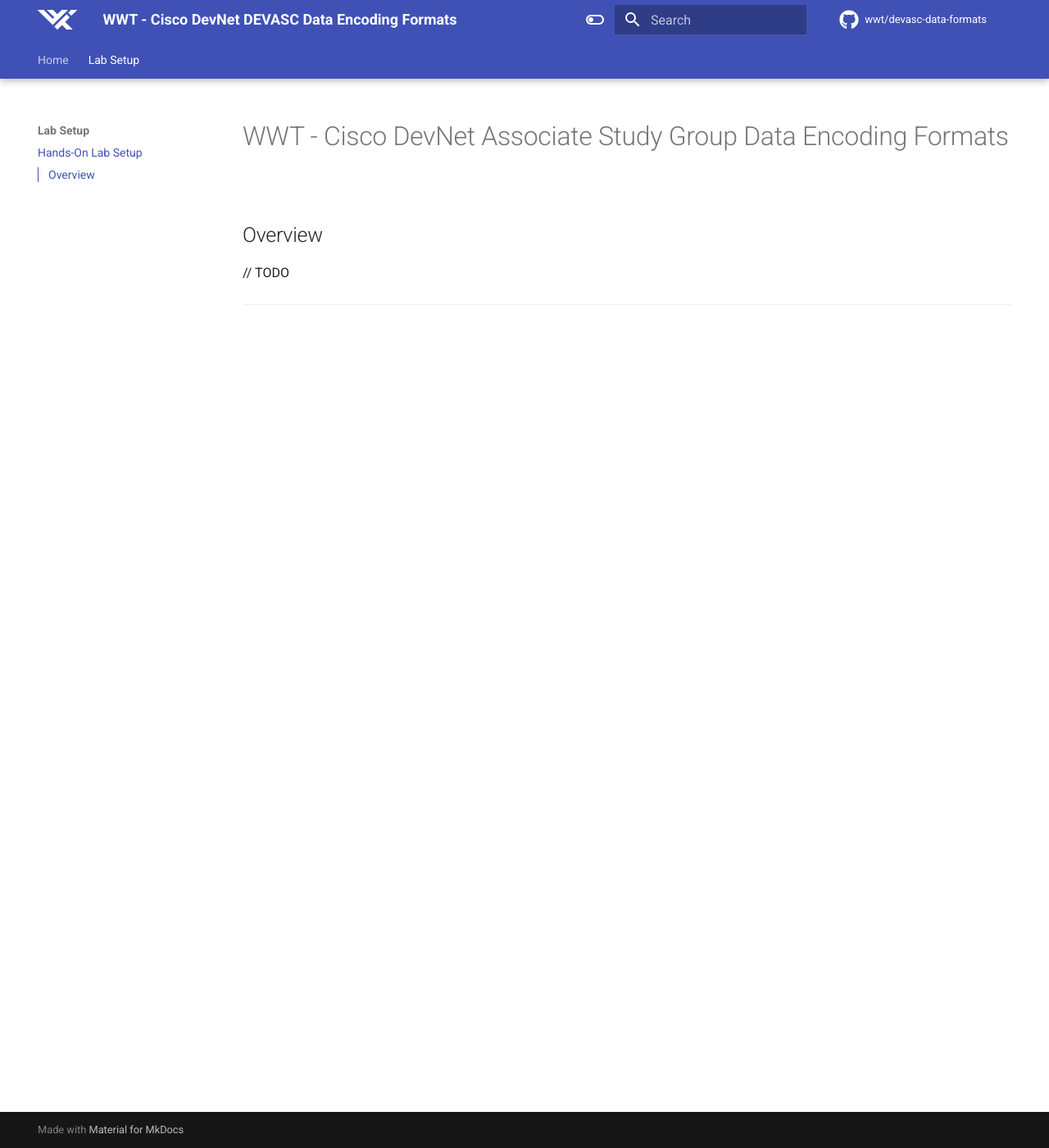
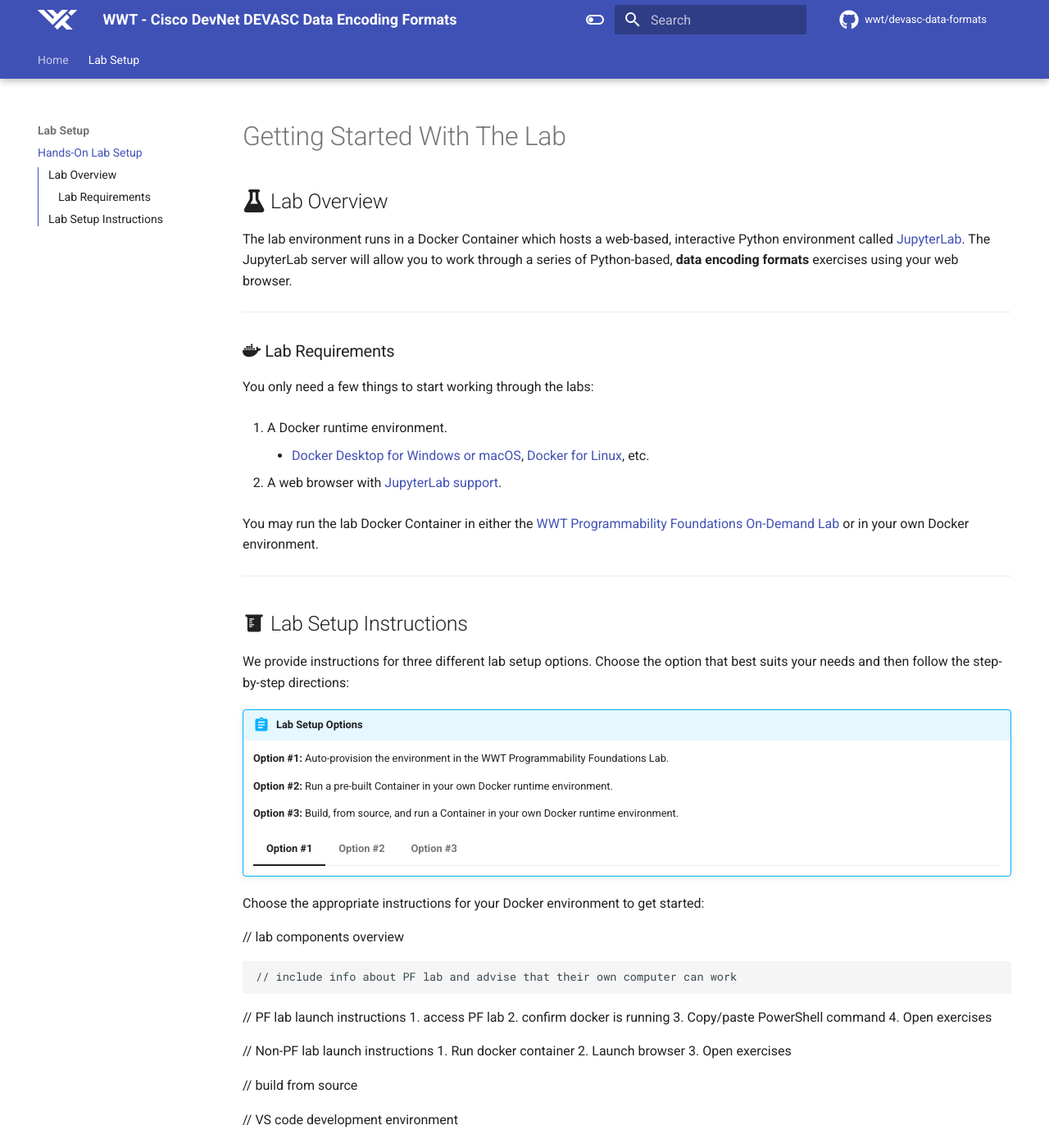
Before and after one commit to wwt/devasc-data-formats, an MkDocs documentation site: the page built from docs/sections/section_1.md, in a window 1280 px wide and 1400 px high. Shown: the whole window at 82% size. Built offline with MkDocs 1.6.1 and Material for MkDocs 9.7.7, drawn with Linux system fonts in a browser that asks for light colours; comment, search, counter and statistics services are not loaded.

Commit message:
Added content

```diff
--- a/docs/sections/section_1.md
+++ b/docs/sections/section_1.md
@@ -1,7 +1,62 @@
-# WWT - Cisco DevNet Associate Study Group Data Encoding Formats
+# Getting Started With The Lab
 
-## Overview
+## :fontawesome-solid-flask: Lab Overview
 
-// TODO
+The lab environment runs in a Docker Container which hosts a web-based, interactive Python environment called [JupyterLab](https://jupyterlab.readthedocs.io/en/stable/getting_started/overview.html "JupyterLab Overview & User Guide"){target=_blank}.  The JupyterLab server will allow you to work through a series of Python-based, **data encoding formats** exercises using your web browser.
 
 ---
+
+### :fontawesome-brands-docker: Lab Requirements
+
+You only need a few things to start working through the labs:
+
+1. A Docker runtime environment.
+
+    - [Docker Desktop for Windows or macOS](https://www.docker.com/products/docker-desktop "Docker Desktop for Windows or macOS"){target=_blank}, [Docker for Linux](https://hub.docker.com/search?offering=community&operating_system=linux&q=&type=edition "Docker for Linux"){target=_blank}, etc.
+
+2. A web browser with [JupyterLab support](https://jupyterlab.readthedocs.io/en/stable/getting_started/installation.html#supported-browsers "JupyterLab Supported Browsers"){target=_blank}.
+
+You may run the lab Docker Container in either the [WWT Programmability Foundations On-Demand Lab](https://www.wwt.com/lab/programmability-foundations-lab "WWT Programmability Foundations On-Demand Lab"){target=_blank} or in your own Docker environment.
+
+---
+
+## :material-beaker: Lab Setup Instructions
+
+We provide instructions for three different lab setup options.  Choose the option that best suits your needs and then follow the step-by-step directions:
+
+!!! abstract "Lab Setup Options"
+
+    **Option #1:** Auto-provision the environment in the WWT Programmability Foundations Lab.
+
+    **Option #2:** Run a pre-built Container in your own Docker runtime environment.
+
+    **Option #3:** Build, from source, and run a Container in your own Docker runtime environment.
+
+    === "Option #1"
+
+    === "Option #2"
+
+    === "Option #3"
+
+Choose the appropriate instructions for your Docker environment to get started:
+
+// lab components overview
+
+    // include info about PF lab and advise that their own computer can work
+
+// PF lab launch instructions
+    1. access PF lab
+    2. confirm docker is running
+    3. Copy/paste PowerShell command
+    4. Open exercises
+
+// Non-PF lab launch instructions
+    1. Run docker container
+    2. Launch browser
+    3. Open exercises
+
+// build from source
+
+// VS code development environment
+
+// contributions
```
